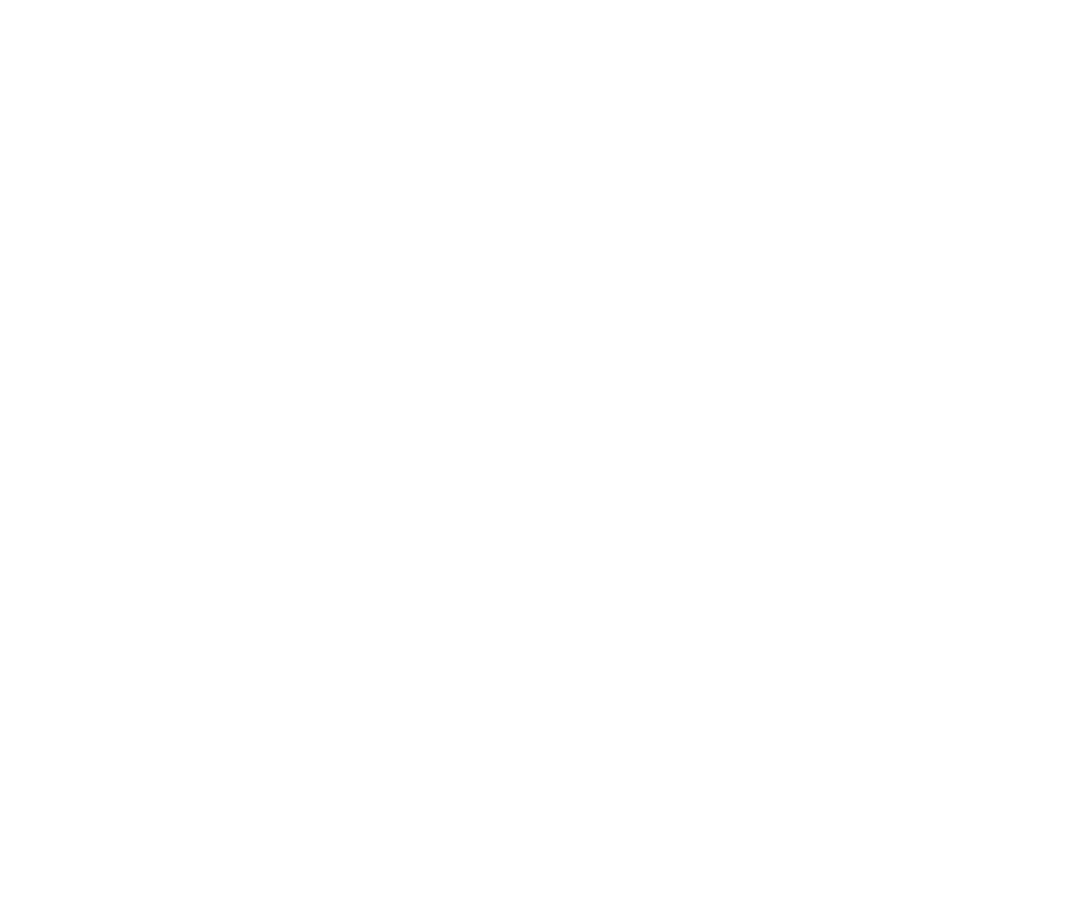
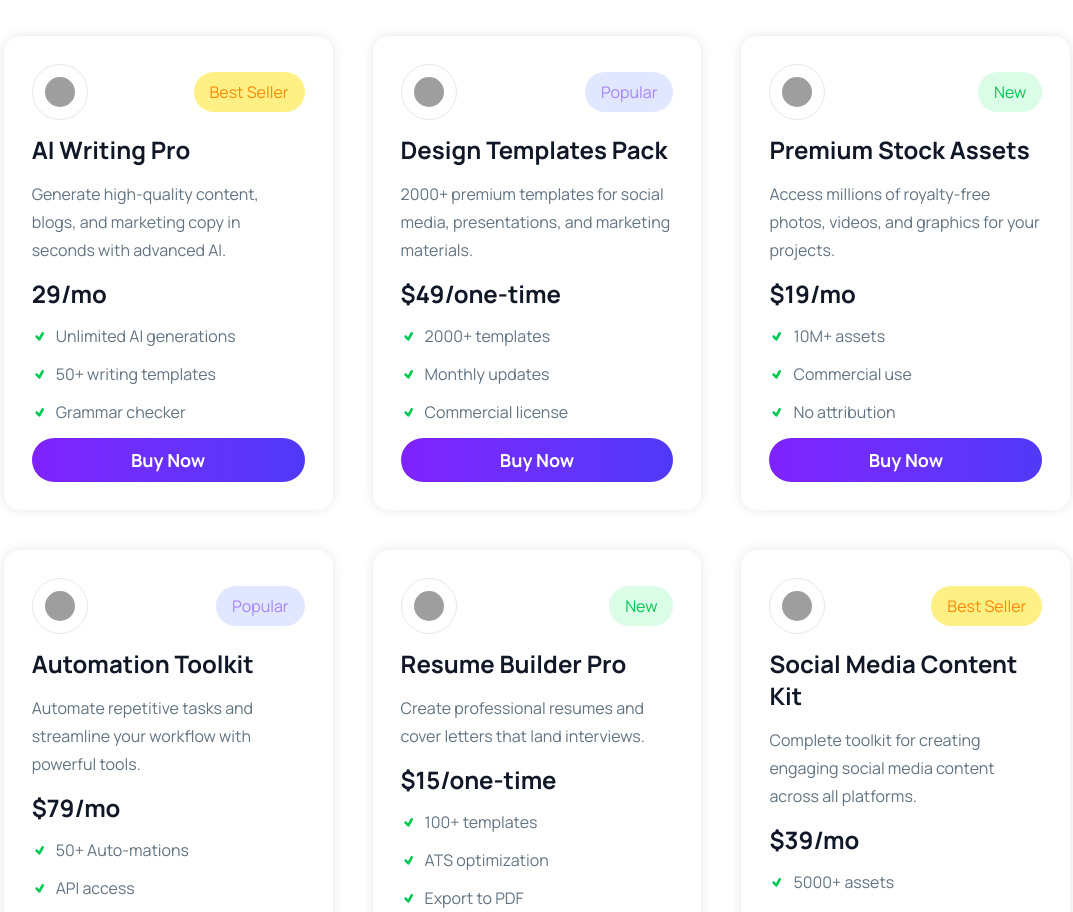
Before and after one commit to Mezba-Morsalin/PH-B-13-Assignment-06, a React (Vite) app: page / in a window 1280 px wide. Shown: the part 1120-2032 px from the top of the page, without its empty margins (103-1176 px from the left). Before the commit the page ends 806 px from the top, so only its background shows below. Built offline with nearby package versions, Linux system fonts and the light colour scheme; grey boxes are pictures that could not be loaded.

Commit message:
Card Design And Button Toggled Successful

```diff
--- /dev/null
+++ b/public/tools.json
@@ -0,0 +1,92 @@
+[
+  {
+    "id": 1,
+    "name": "AI Writing Pro",
+    "description": "Generate high-quality content, blogs, and marketing copy in seconds with advanced AI.",
+    "price": "29/mo",
+    "period": "monthly",
+    "tag": "Best Seller",
+    "tagType": "best-seller",
+    "features": [
+      "Unlimited AI generations",
+      "50+ writing templates",
+      "Grammar checker"
+    ],
+    "image": "https://i.ibb.co.com/d0zcNCq8/writing-2327400-1.png"
+  },
+  {
+    "id": 2,
+    "name": "Design Templates Pack",
+    "description": "2000+ premium templates for social media, presentations, and marketing materials.",
+    "price": "$49/one-time",
+    "period": "one-time",
+    "tag": "Popular",
+    "tagType": "popular",
+    "features": [
+      "2000+ templates",
+      "Monthly updates",
+      "Commercial license"
+    ],
+    "image": "https://i.ibb.co.com/FP9JHth/design-tool.png"
+  },
+  {
+    "id": 3,
+    "name": "Premium Stock Assets",
+    "description": "Access millions of royalty-free photos, videos, and graphics for your projects.",
+    "price": "$19/mo",
+    "period": "monthly",
+    "tag": "New",
+    "tagType": "new",
+    "features": [
+      "10M+ assets",
+      "Commercial use",
+      "No attribution"
+    ],
+    "image": "https://i.ibb.co.com/DD5Rt5B1/shopping-cart.png"
+  },
+  {
+    "id": 4,
+    "name": "Automation Toolkit",
+    "description": "Automate repetitive tasks and streamline your workflow with powerful tools.",
+    "price": "$79/mo",
+    "period": "monthly",
+    "tag": "Popular",
+    "tagType": "popular",
+    "features": [
+      "50+ Auto-mations",
+      "API access",
+      "Custom workflows"
+    ],
+    "image": "https://i.ibb.co.com/5hpPwDBT/operation.png"
+  },
+  {
+    "id": 5,
+    "name": "Resume Builder Pro",
+    "description": "Create professional resumes and cover letters that land interviews.",
+    "price": "$15/one-time",
+    "period": "one-time",
+    "tag": "New",
+    "tagType": "new",
+    "features": [
+      "100+ templates",
+      "ATS optimization",
+      "Export to PDF"
+    ],
+    "image": "https://i.ibb.co.com/QvG5KjMB/portfolio.png"
+  },
+  {
+    "id": 6,
+    "name": "Social Media Content Kit",
+    "description": "Complete toolkit for creating engaging social media content across all platforms.",
+    "price": "$39/mo",
+    "period": "monthly",
+    "tag": "Best Seller",
+    "tagType": "best-seller",
+    "features": [
+      "5000+ assets",
+      "Scheduler included",
+      "Analytics dashboard"
+    ],
+    "image": "https://i.ibb.co.com/5hTD14WL/social-media.png"
+  }
+]
--- a/src/App.jsx
+++ b/src/App.jsx
@@ -1,15 +1,21 @@
+import { Suspense } from 'react'
 import './App.css'
 import Hero from './assets/components/Hero/hero'
 import Navbar from './assets/components/Navbar/navbar'
 import Rating from './assets/components/Rating/rating'
+import Tools from './assets/components/Digi Tools/tools'
 
+
+const data = fetch('tools.json').then(res => res.json())
 function App() {
-
   return (
     <>
      <Navbar></Navbar>
      <Hero></Hero>
      <Rating></Rating>
+     <Suspense fallback = {<h1><span className="loading loading-dots loading-xl flex justify-center items-center min-h-screen"></span></h1>}>
+     <Tools key={data.id} data = {data}></Tools>
+     </Suspense>
     </>
   )
 }
--- /dev/null
+++ b/src/assets/components/Digi Tools/cart.jsx
@@ -0,0 +1,11 @@
+import React from 'react';
+
+const Cart = ({selectCart, setSelectCart}) => {
+    return (
+        <div>
+            Your Cart
+        </div>
+    );
+};
+
+export default Cart;
--- /dev/null
+++ b/src/assets/components/Digi Tools/product.jsx
@@ -0,0 +1,36 @@
+import React from 'react';
+import { TiTick } from 'react-icons/ti';
+
+const Product = ({toolData}) => {
+    return (
+        <div className='space-y-3.5 shadow-[0px_0px_12px_rgba(0,0,0,0.1)] p-7 rounded-2xl'>
+            <div className='flex justify-between items-center'>
+                <img className='h-14 w-14 border border-gray-200 rounded-full p-3' src={toolData.image} alt="" />
+                    <p
+                    className={`${
+                    toolData.tag === "Best Seller"
+                        ? "bg-yellow-200 text-orange-400 py-2 px-4 rounded-full"
+                        : toolData.tag === "Popular"
+                        ? "bg-indigo-100 text-violet-400 py-2 px-4 rounded-full"
+                        : "bg-green-100 text-green-500 py-2 px-4 rounded-full"
+                    }`}>{toolData.tag}
+                </p>
+        </div>
+        <h2 className='text-[#101727] font-bold text-2xl'>{toolData.name}</h2>
+        <p className='text-[#627382] text-base leading-7'>{toolData.description}</p>
+        <p className='text-2xl text-[#101727] font-bold'>{toolData.price}</p>
+        {
+            toolData.features.map((feature, index) =>  {
+                return (
+                    <div key={index}>
+                    <p className='flex items-center gap-2 text-[#627382] text-base'><TiTick className='text-green-500'></TiTick> {feature}</p>
+                </div>
+                )
+            })
+        }
+        <button className='bg-linear-to-r from-violet-600 to-indigo-600 text-white p-2 md:p-2 rounded-full font-bold cursor-pointer text-[12px] md:text-lg w-full'>Buy Now</button>
+        </div>
+    );
+};
+
+export default Product;
--- /dev/null
+++ b/src/assets/components/Digi Tools/tools.jsx
@@ -0,0 +1,32 @@
+import React, { use, useState } from 'react';
+import Product from './product';
+import Cart from './cart';
+const Tools = ({data}) => {
+    const [changeColor, setChangeColor] = useState(true)
+    const [selectCart, setSelectCart] = useState([])
+    const useData = use(data)
+    const toolsData = useData.map(toolData => <Product key={toolData.id} toolData = {toolData}></Product>)
+    return (
+        <section className='w-11/12 lg:w-10/12 mx-auto mt-28'>
+            <div className='space-y-5'>
+                <h2 className='font-bold text-5xl text-center text-[#101727]'>Premium Digital Tools</h2>
+                <p className='text-[#627382] text-center w-full mx-auto md:w-[480px]'>Choose from our curated collection of premium digital products designed to boost your productivity and creativity.</p>
+                <div className='flex items-center gap-2.5 justify-center mb-10'>
+                    <div className=" rounded-full border border-gray-200">
+                    <button onClick={() => setChangeColor(!false)} className={` ${changeColor ?  "bg-linear-to-r from-violet-600 to-indigo-600 text-white p-3 md:p-4 rounded-full font-bold cursor-pointer text-[12px] md:text-lg" :  "text-black font-bold rounded-full p-3 md:p-4 cursor-pointer text-[12px] md:text-lg"} `}>Products</button>
+                        <button onClick={() => setChangeColor(false)} className={` ${changeColor ?  " text-black font-bold rounded-full p-3 md:p-4 cursor-pointer text-[12px] md:text-lg" :  "bg-linear-to-r from-violet-600 to-indigo-600 text-white p-3 md:p-4 text-[12px] md:text-lg rounded-full font-bold cursor-pointer"} `}>Cart ({selectCart.length})</button>
+                    </div>
+                </div>
+            </div>
+            {
+                changeColor ? <div className='grid md:grid-cols-2 lg:grid-cols-3 gap-10'>
+                {
+                    toolsData
+                }
+            </div> : <Cart selectCart = {selectCart} setSelectCart = {setSelectCart}></Cart>
+            }
+        </section>
+    );
+};
+
+export default Tools;
--- a/src/assets/components/Navbar/navbar.jsx
+++ b/src/assets/components/Navbar/navbar.jsx
@@ -46,7 +46,7 @@
                             links
                         }
                     </ul>
-                    <h2 className='text-3xl md:text-4xl font-bold bg-gradient-to-r from-violet-600 to-indigo-600 bg-clip-text text-transparent'><a href="#">DigiTools</a></h2>
+                    <h2 className='text-3xl md:text-4xl font-bold bg-linear-to-r from-violet-600 to-indigo-600 bg-clip-text text-transparent'><a href="#">DigiTools</a></h2>
                 </div>
                 <ul className='lg:flex hidden items-center gap-5'>
                     {
@@ -56,8 +56,8 @@
                 <div className='flex items-center gap-2.5'>
                     <button className=' btn text-indigo-600 rounded-full text-base md:text-2xl p-4 md:px-5 md:py-6'><IoCart></IoCart></button>
                     <div className=" rounded-full border border-gray-200">
-                        <button onClick={() => setChangeColor(false)} className={` ${changeColor ?  " text-black font-bold rounded-full p-2 md:p-2 cursor-pointer text-[12px] md:text-lg" :  "bg-gradient-to-r from-violet-600 to-indigo-600 text-white p-2 md:p-2 text-[12px] md:text-lg rounded-full font-bold cursor-pointer"} `}>Login</button>
-                    <button onClick={() => setChangeColor(!false)} className={` ${changeColor ?  "bg-gradient-to-r from-violet-600 to-indigo-600 text-white p-2 md:p-2 rounded-full font-bold cursor-pointer text-[12px] md:text-lg" :  "text-black font-bold rounded-full p-2 md:p-2 cursor-pointer text-[12px] md:text-lg"} `}>Get Started</button>
+                        <button onClick={() => setChangeColor(false)} className={` ${changeColor ?  " text-black font-bold rounded-full p-2 md:p-2 cursor-pointer text-[12px] md:text-lg" :  "bg-linear-to-r from-violet-600 to-indigo-600 text-white p-2 md:p-2 text-[12px] md:text-lg rounded-full font-bold cursor-pointer"} `}>Login</button>
+                    <button onClick={() => setChangeColor(!false)} className={` ${changeColor ?  "bg-linear-to-r from-violet-600 to-indigo-600 text-white p-2 md:p-2 rounded-full font-bold cursor-pointer text-[12px] md:text-lg" :  "text-black font-bold rounded-full p-2 md:p-2 cursor-pointer text-[12px] md:text-lg"} `}>Get Started</button>
                     </div>
                 </div>
             </nav>
```
